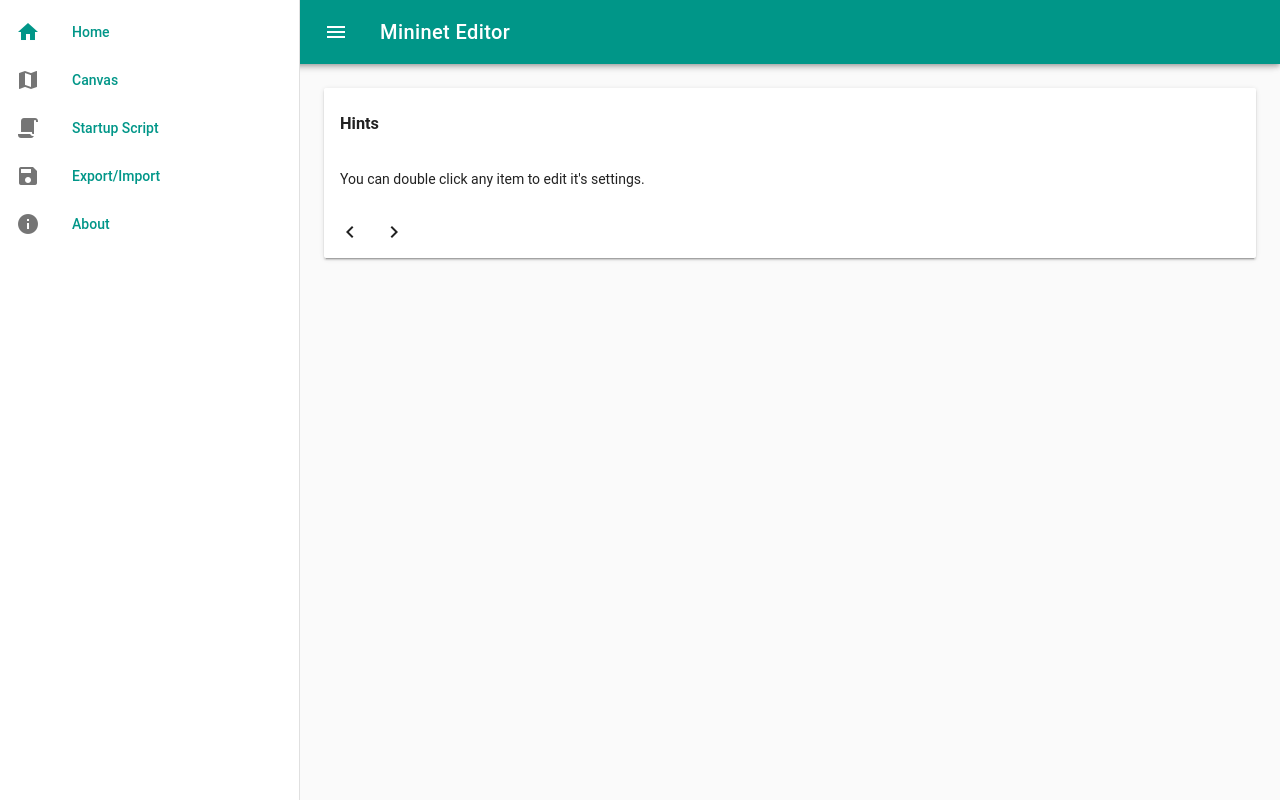
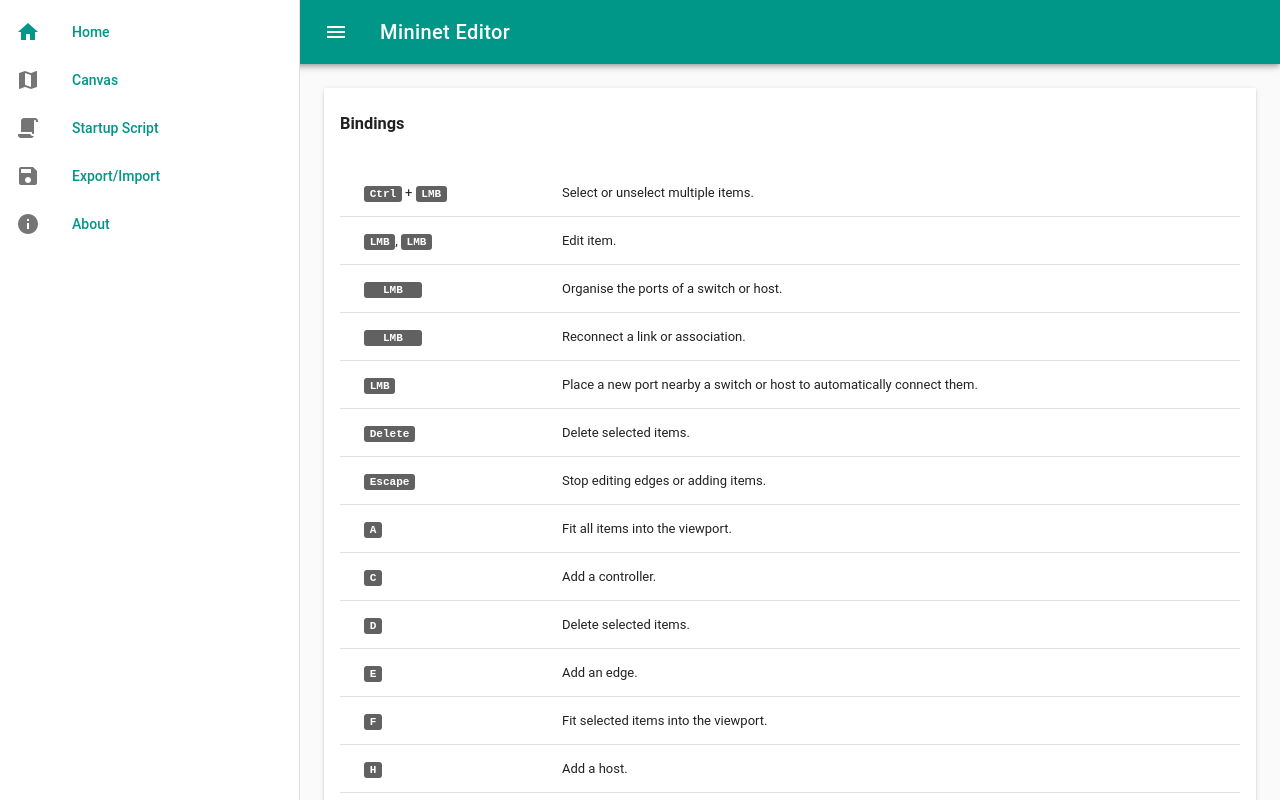
Before and after one commit to Thomaash/me, a Vue app: page /#/ in a window 1280 px wide. Shown: the top 800 px of the page. Built offline with nearby package versions, Linux system fonts and the light colour scheme; what vuetify-confirm would draw is missing.

Commit message:
Convert hints into bindings table

```diff
--- a/src/App.vue
+++ b/src/App.vue
@@ -58,4 +58,5 @@ export default {
 
 <style>
 html::-webkit-scrollbar {width: 0px !important;}
+.with-title {cursor: help;}
 </style>
--- /dev/null
+++ b/src/components/BindingsCard.vue
@@ -0,0 +1,62 @@
+<template>
+  <v-card>
+    <v-card-title primary-title>
+      <h3>Bindings</h3>
+    </v-card-title>
+    <v-card-text>
+      <v-data-table :headers="headers" :items="items" hide-actions hide-headers>
+        <template slot="items" slot-scope="props">
+          <td v-html="props.item.combination">
+          <td v-text="props.item.description"/>
+        </template>
+      </v-data-table>
+    </v-card-text>
+  </v-card>
+</template>
+
+<script>
+function wrapTitle (title, html) {
+  return `<span class="with-title" title="${title}">${html}</span>`
+}
+
+const keys = {
+  ctrl: wrapTitle('Control key', '<kbd>Ctrl</kbd>'),
+  lmb: wrapTitle('Left mouse button', '<kbd>LMB</kbd>'),
+  lmbdc: wrapTitle('Double click left mouse button', '<kbd>LMB</kbd>, <kbd>LMB</kbd>'),
+  lmblp: wrapTitle('Long press left mouse button', '<kbd>  LMB  </kbd>')
+}
+
+export default {
+  name: 'Home',
+  data: () => ({
+    headers: [
+      { text: 'Combination', value: 'name', sortable: false },
+      { text: 'Description', value: 'description', sortable: false }
+    ],
+    items: [
+      { combination: `${keys.ctrl} + ${keys.lmb}`, description: 'Select or unselect multiple items.' },
+      { combination: `${keys.lmbdc}`, description: 'Edit item.' },
+      { combination: `${keys.lmblp}`, description: 'Organise the ports of a switch or host.' },
+      { combination: `${keys.lmblp}`, description: 'Reconnect a link or association.' },
+      { combination: `${keys.lmb}`, description: 'Place a new port nearby a switch or host to automatically connect them.' },
+
+      { combination: '<kbd>Delete</kbd>', description: 'Delete selected items.' },
+      { combination: '<kbd>Escape</kbd>', description: 'Stop editing edges or adding items.' },
+
+      { combination: '<kbd>A</kbd>', description: 'Fit all items into the viewport.' },
+      { combination: '<kbd>C</kbd>', description: 'Add a controller.' },
+      { combination: '<kbd>D</kbd>', description: 'Delete selected items.' },
+      { combination: '<kbd>E</kbd>', description: 'Add an edge.' },
+      { combination: '<kbd>F</kbd>', description: 'Fit selected items into the viewport.' },
+      { combination: '<kbd>H</kbd>', description: 'Add a host.' },
+      { combination: '<kbd>L</kbd>', description: 'Add a label.' },
+      { combination: '<kbd>P</kbd>', description: 'Add a port.' },
+      { combination: '<kbd>S</kbd>', description: 'Add a switch.' },
+      { combination: '<kbd>Z</kbd>', description: 'Reset zoom.' }
+    ]
+  })
+}
+</script>
+
+<style scoped>
+</style>
--- a/src/components/Home.vue
+++ b/src/components/Home.vue
@@ -3,18 +3,7 @@
     <v-container grid-list-md>
       <v-layout wrap>
         <v-flex xs12>
-          <v-card>
-            <v-card-title primary-title>
-              <h3>Hints</h3>
-            </v-card-title>
-            <v-card-text>
-              <blockquote v-text="hint"/>
-            </v-card-text>
-            <v-card-actions>
-              <v-btn flat icon @click="nextHint(-1)"><v-icon>$vuetify.icons.prev</v-icon></v-btn>
-              <v-btn flat icon @click="nextHint(1)"><v-icon>$vuetify.icons.next</v-icon></v-btn>
-            </v-card-actions>
-          </v-card>
+          <BindingsCard/>
         </v-flex>
       </v-layout>
     </v-container>
@@ -22,50 +11,11 @@
 </template>
 
 <script>
-const hints = [
-  // Mouse
-  'You can double click any item to edit it\'s settings.',
-  'You can hold [ctrl] to select multiple items.',
-  'You can long press a link or association to reconnect it.',
-  'You can long press a switch or host to organize it\'s ports.',
-  'You can place a new port nearby a switch or host to automatically connect them.',
-
-  // Keyboard
-  'You can press [a] to fit all items into the viewport.',
-  'You can press [c] to add a controller.',
-  'You can press [d] to delete selected items.',
-  'You can press [delete] to delete selected items.',
-  'You can press [e] to add an edge.',
-  'You can press [escape] to stop editing edges or adding items.',
-  'You can press [f] to fit selected items into the viewport.',
-  'You can press [h] to add a host.',
-  'You can press [l] to add a label.',
-  'You can press [p] to add a port.',
-  'You can press [s] to add a switch.',
-  'You can press [z] to reset zoom.',
-
-  // Other
-  'First, solve the problem. Then, write the code.    — John Johnson'
-]
+import BindingsCard from './BindingsCard'
 
 export default {
   name: 'Home',
-  data: () => ({
-    hintIndex: Math.floor(Math.random() * hints.length)
-  }),
-  computed: {
-    hint () {
-      return hints[this.hintIndex]
-    }
-  },
-  methods: {
-    nextHint (diff) {
-      while (diff < 0) {
-        diff += hints.length
-      }
-      this.hintIndex = (this.hintIndex + diff) % hints.length
-    }
-  }
+  components: { BindingsCard }
 }
 </script>
 
```
